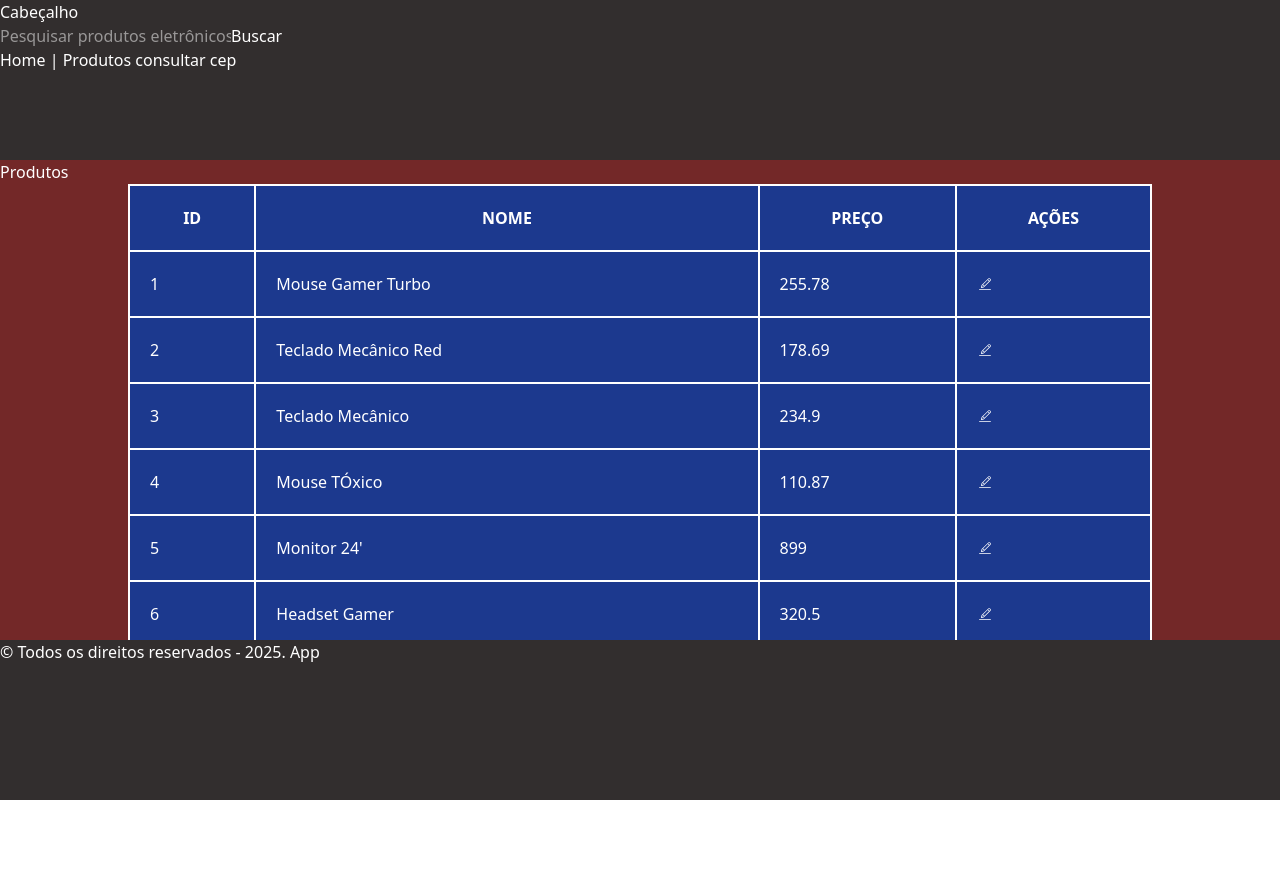
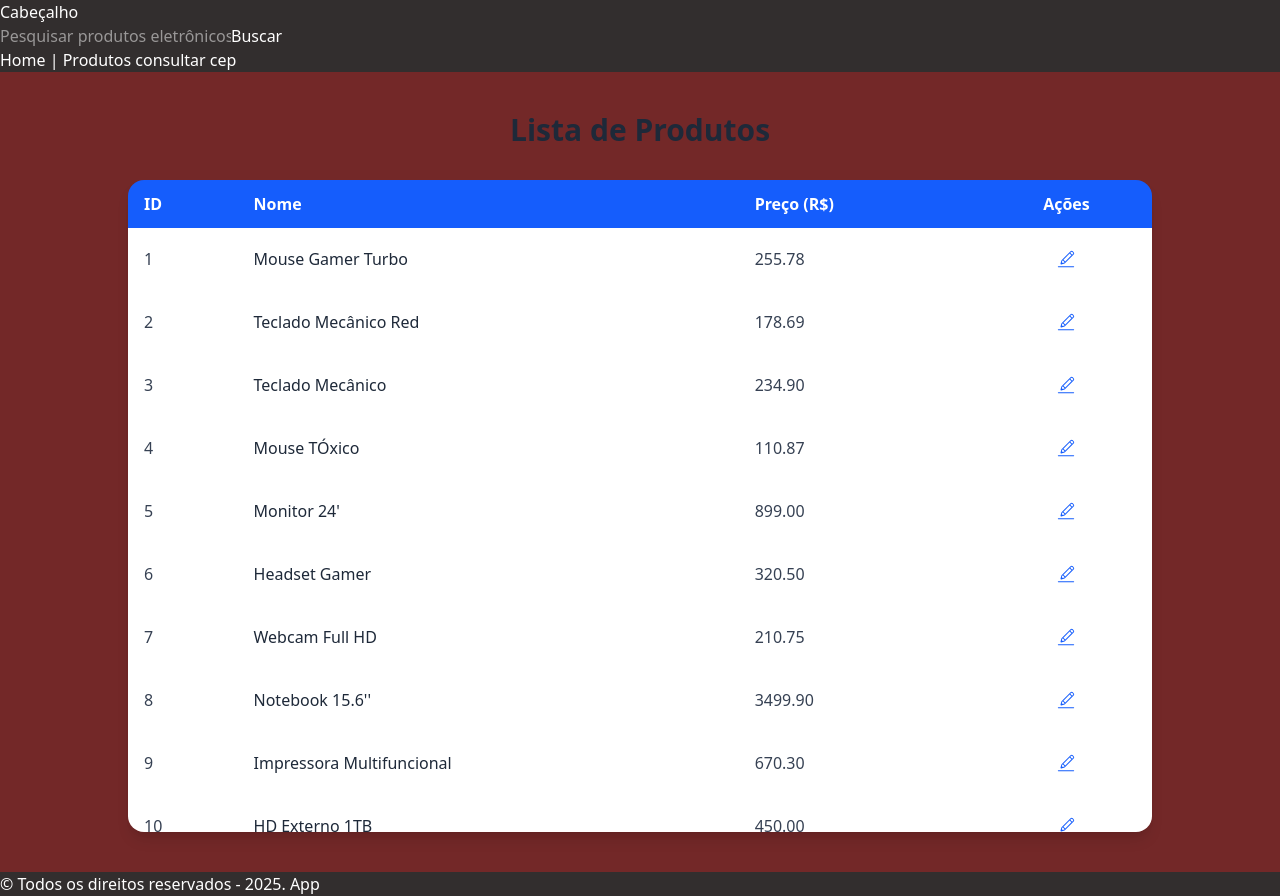
Before and after one commit to 1TDSPF-25/sistema-flow, a React (Vite) app in the folder sistema-flow/: page /produtos in a window 1280 px wide. Before the commit the page ends 800 px from the top, so only its background shows below. Built offline with nearby package versions, Linux system fonts and the light colour scheme; data requests are answered from the project's data file.

Commit message:
feat: estilizando a tabela produtos

```diff
--- a/sistema-flow/src/routes/Produtos/index.tsx
+++ b/sistema-flow/src/routes/Produtos/index.tsx
@@ -4,55 +4,77 @@ import { Link } from "react-router-dom";
 import { CiEdit } from "react-icons/ci";
 
 export default function Produtos() {
-      useEffect(() => {
-        document.title = "Produtos";
-    }, []);
+  useEffect(() => {
+    document.title = "Produtos";
+  }, []);
 
   const [produtos, setProdutos] = useState<TipoProduto[]>([]);
 
-  useEffect( ()=>{
-
-    const fetchData = async ()=>{
+  useEffect(() => {
+    const fetchData = async () => {
       const response = await fetch("http://localhost:3001/produtos");
-      const data:TipoProduto[] = await response.json();
+      const data: TipoProduto[] = await response.json();
       setProdutos(data);
-    }
+    };
 
     fetchData();
-  },[]);
+  }, []);
 
   return (
-    <main>
-        <h1>Produtos</h1>
+    <main className="min-h-screen bg-gray-50 flex flex-col items-center px-4 py-10">
+      {/* Título */}
+      <h1 className="text-3xl font-bold text-gray-800 mb-8 text-center">
+        Lista de Produtos
+      </h1>
 
-        <table className="tblProduto">
-          <thead >
-            <tr>
-              <th>ID</th>
-              <th>NOME</th>
-              <th>PREÇO</th>
-              <th>AÇÕES</th>
+      {/* Container Responsivo da Tabela */}
+      <div className="w-full max-w-5xl overflow-x-auto shadow-lg rounded-2xl bg-white">
+        <table className="min-w-full border-collapse">
+          <thead>
+            <tr className="bg-blue-600 text-white text-left text-sm md:text-base">
+              <th className="py-3 px-4 font-semibold">ID</th>
+              <th className="py-3 px-4 font-semibold">Nome</th>
+              <th className="py-3 px-4 font-semibold">Preço (R$)</th>
+              <th className="py-3 px-4 font-semibold text-center">Ações</th>
             </tr>
           </thead>
+
           <tbody>
-
-            {produtos.map((produto,indice)=>(
-              <tr key={indice}>
-                <td>{produto.id}</td>
-                <td>{produto.nome}</td>
-                <td>{produto.preco}</td>
-                <td> <Link to={`/editar/produtos/${produto.id}`}><CiEdit/></Link> </td>
+            {produtos.map((produto) => (
+              <tr
+                key={produto.id}
+                className="border-b hover:bg-gray-100 transition-colors duration-200"
+              >
+                <td className="py-3 px-4 text-gray-700">{produto.id}</td>
+                <td className="py-3 px-4 text-gray-800 font-medium">
+                  {produto.nome}
+                </td>
+                <td className="py-3 px-4 text-gray-700">
+                  {Number(produto.preco).toFixed(2)}
+                </td>
+                <td className="py-3 px-4 text-center">
+                  <Link
+                    to={`/editar/produtos/${produto.id}`}
+                    className="inline-flex items-center justify-center p-2 rounded-full hover:bg-blue-100 text-blue-600 transition"
+                    title="Editar produto"
+                  >
+                    <CiEdit size={22} />
+                  </Link>
+                </td>
               </tr>
             ))}
+          </tbody>
 
-          </tbody>
           <tfoot>
-            <tr>
-              <td colSpan={4}>Total de Produtos : {produtos.length}</td>
+            <tr className="bg-gray-100 font-medium text-gray-700">
+              <td colSpan={4} className="py-3 px-4 text-center">
+                Total de Produtos:{" "}
+                <span className="font-semibold">{produtos.length}</span>
+              </td>
             </tr>
           </tfoot>
         </table>
-
-     </main>
-  )
+      </div>
+    </main>
+  );
 }
```
